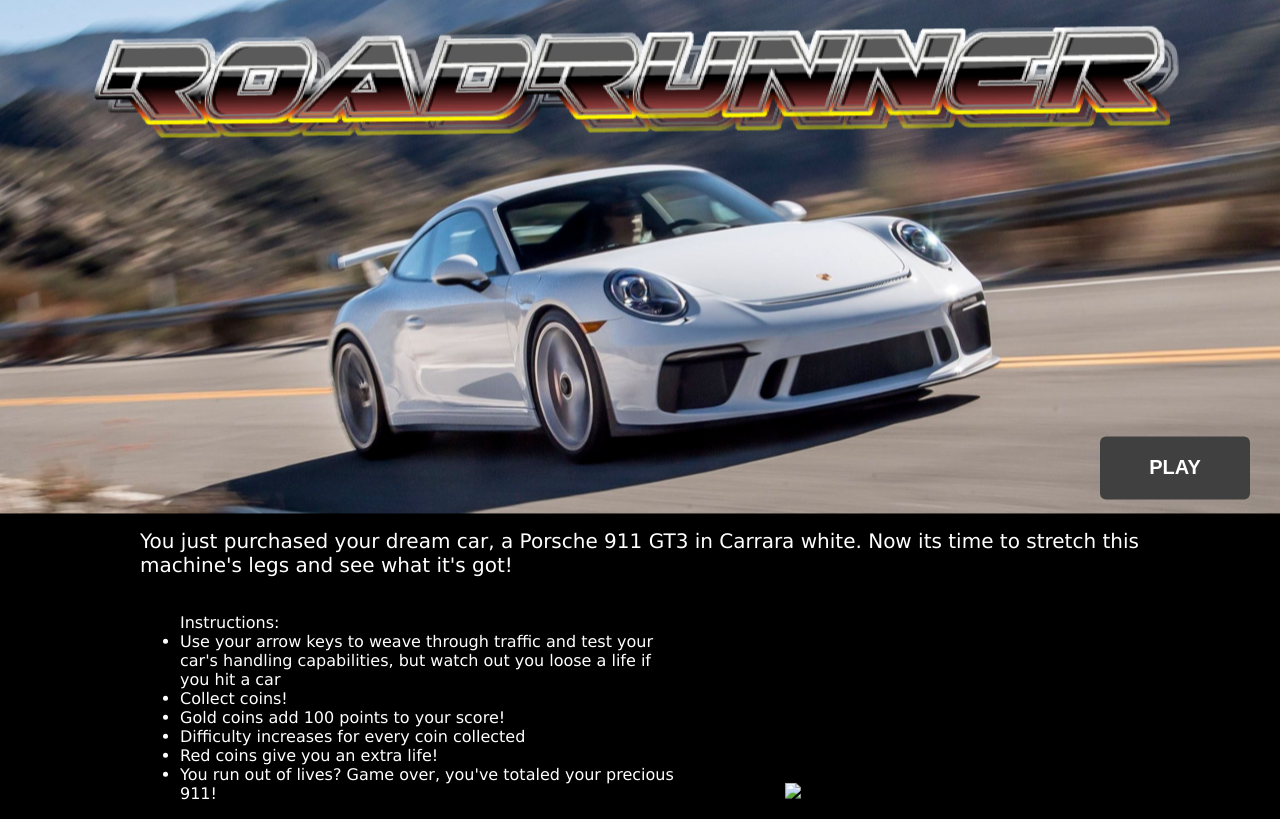
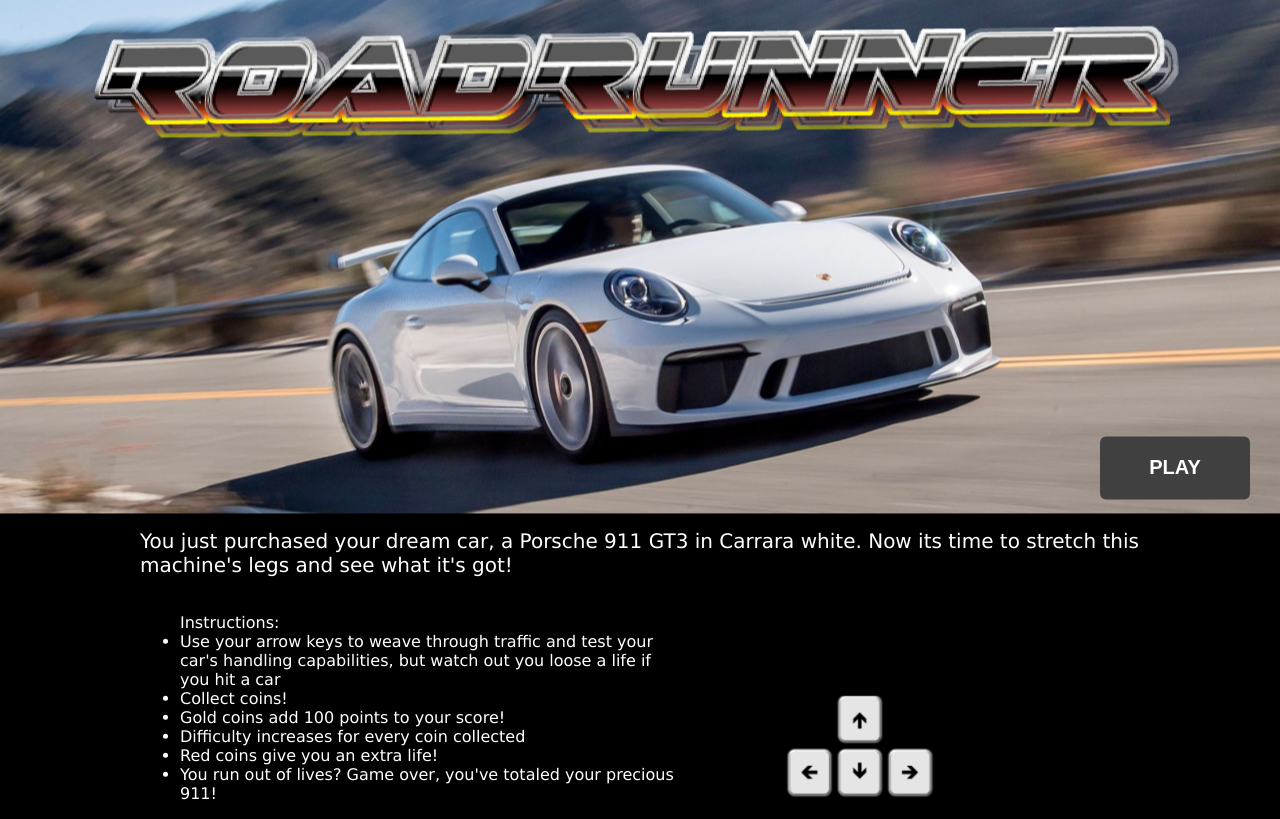
Before and after one commit to elvinv123/RoadRunner, a website: page index.html in a window 1280 px wide. Shown: the part 71-890 px from the top of the page. Drawn offline with Linux system fonts and the light colour scheme; the site is published under a folder, as on GitHub Pages, so addresses that start at the root find nothing.

Commit message:
new files bundled

```diff
--- a/index.html
+++ b/index.html
@@ -41,7 +41,7 @@
                 <li> Red coins give you an extra life!</li>
                 <li> You run out of lives? Game over, you've totaled your precious 911!</li>
             </ul>
-            <img src="/src/images/arrow_keys.png">
+            <img src="src/images/arrow_keys.png">
         </div>
     </div>
     <div id="game-ovr" class="game-ovr-hidden">
```
